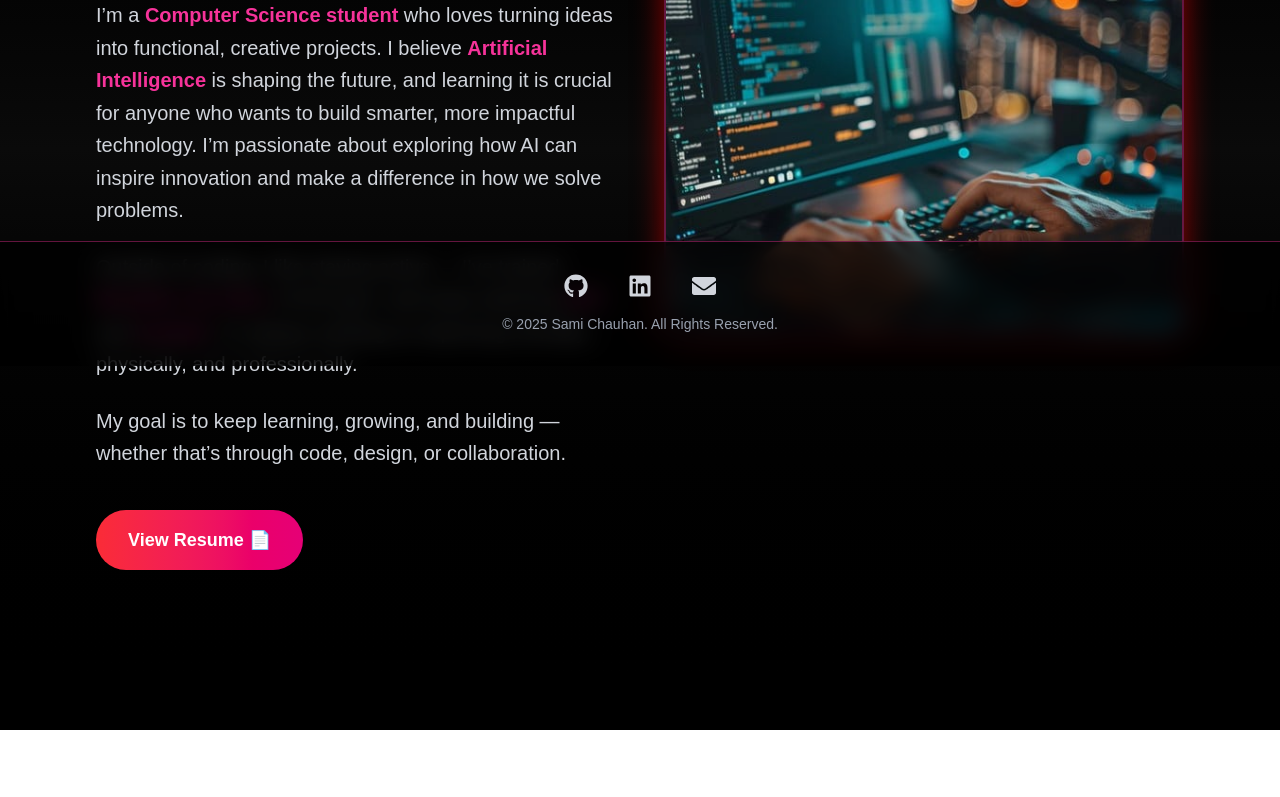
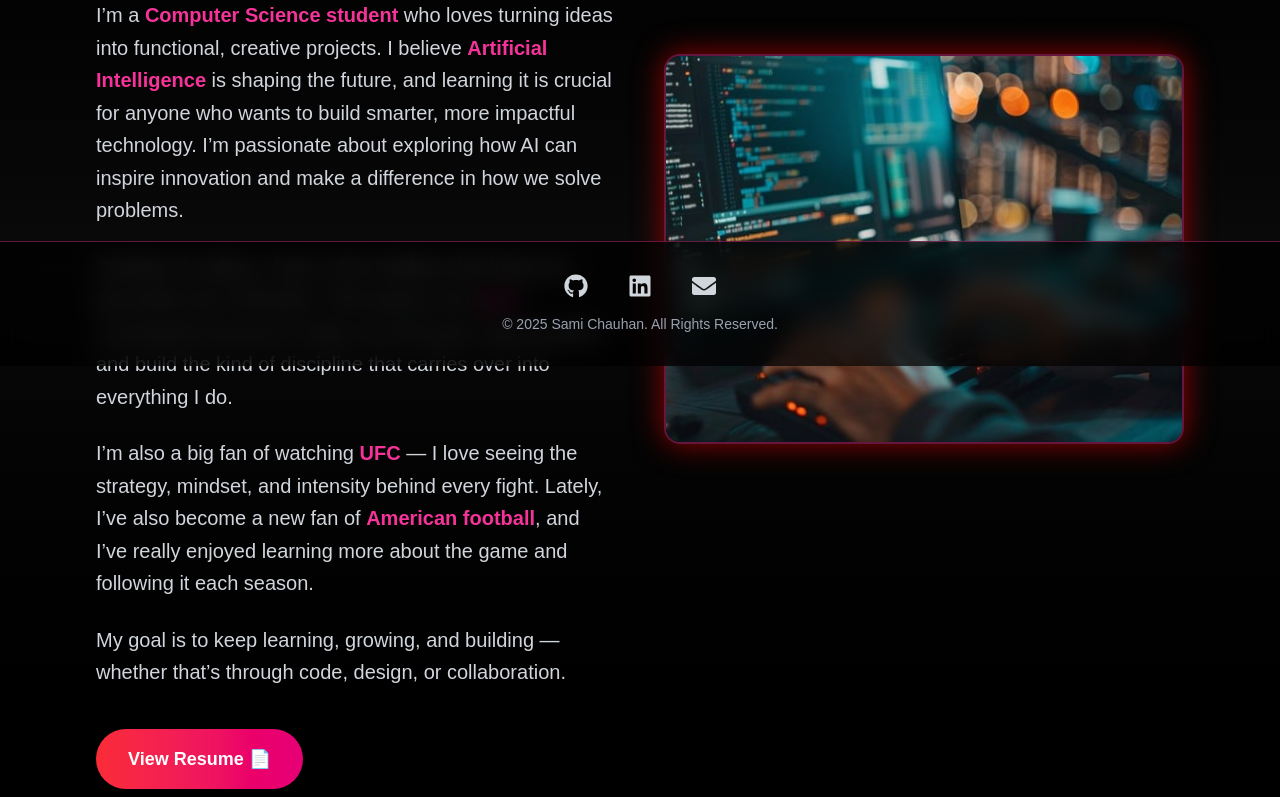
Before and after one commit to scKamui/portfolio, a Next.js app: page /about in a window 1280 px wide. Shown: the part 434-1231 px from the top of the page. Before the commit the page ends 1164 px from the top, so only its background shows below. Built offline with nearby package versions, Linux system fonts and the light colour scheme.

Commit message:
Update About page with improved hobby section and clearer AI paragraph

```diff
--- a/pages/about.js
+++ b/pages/about.js
@@ -39,12 +39,19 @@ export default function About() {
             make a difference in how we solve problems.
           </p>
 
+          {/* === Updated Hobby Section === */}
           <p className="text-gray-300 text-base sm:text-lg md:text-xl leading-relaxed mb-6">
-            Outside of coding, I like staying active — I’ve trained{" "}
-            <span className="text-pink-500 font-semibold">Brazilian Jiu-Jitsu</span>, hit the gym,
-            and enjoy watching <span className="text-pink-500 font-semibold">UFC</span> and{" "}
-            <span className="text-pink-500 font-semibold">football</span>. I’m always working on
-            improving mentally, physically, and professionally.
+            Outside of coding, I have a few hobbies that keep me grounded and motivated. I like
+            going to the <span className="text-pink-500 font-semibold">gym</span> consistently
+            because it helps me feel good, stay focused, and build the kind of discipline that
+            carries over into everything I do.
+          </p>
+
+          <p className="text-gray-300 text-base sm:text-lg md:text-xl leading-relaxed mb-6">
+            I’m also a big fan of watching <span className="text-pink-500 font-semibold">UFC</span> —
+            I love seeing the strategy, mindset, and intensity behind every fight. Lately, I’ve also
+            become a new fan of <span className="text-pink-500 font-semibold">American football</span>,
+            and I’ve really enjoyed learning more about the game and following it each season.
           </p>
 
           <p className="text-gray-300 text-base sm:text-lg md:text-xl leading-relaxed mb-10">
```
